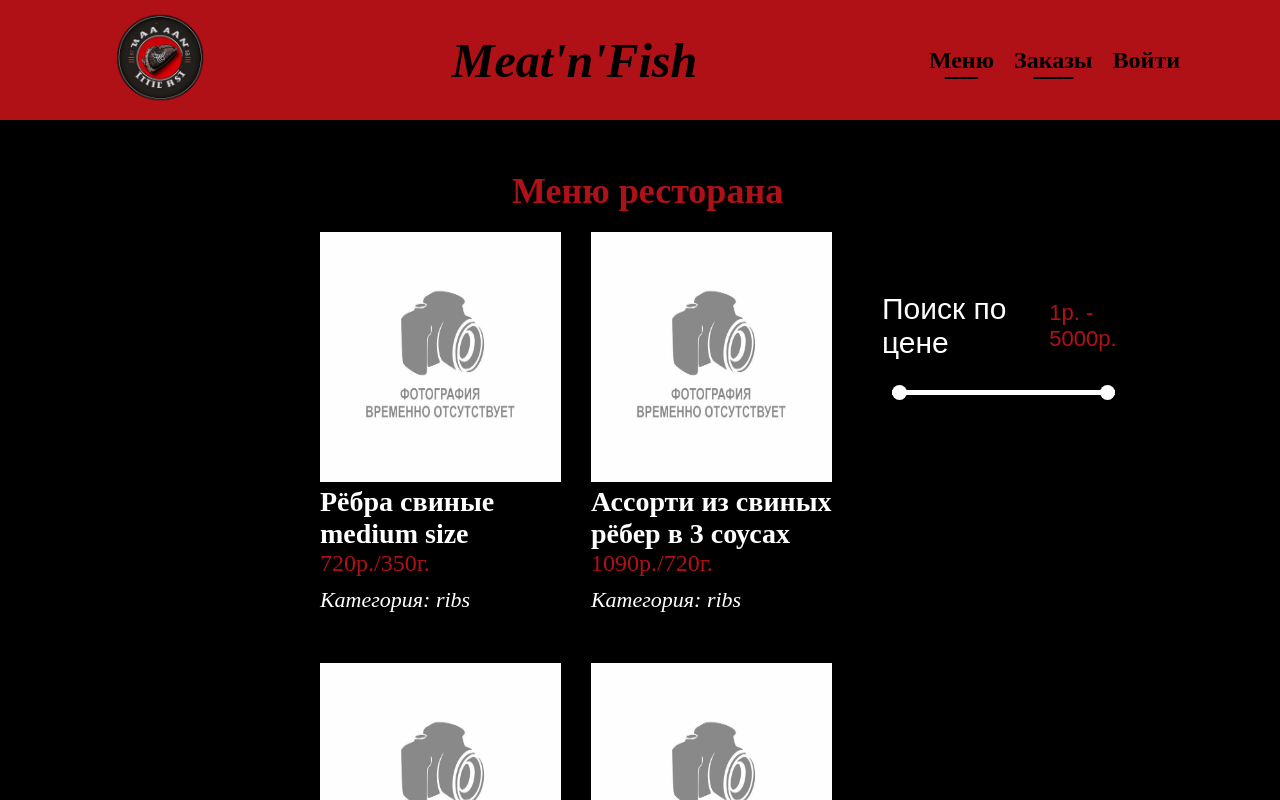
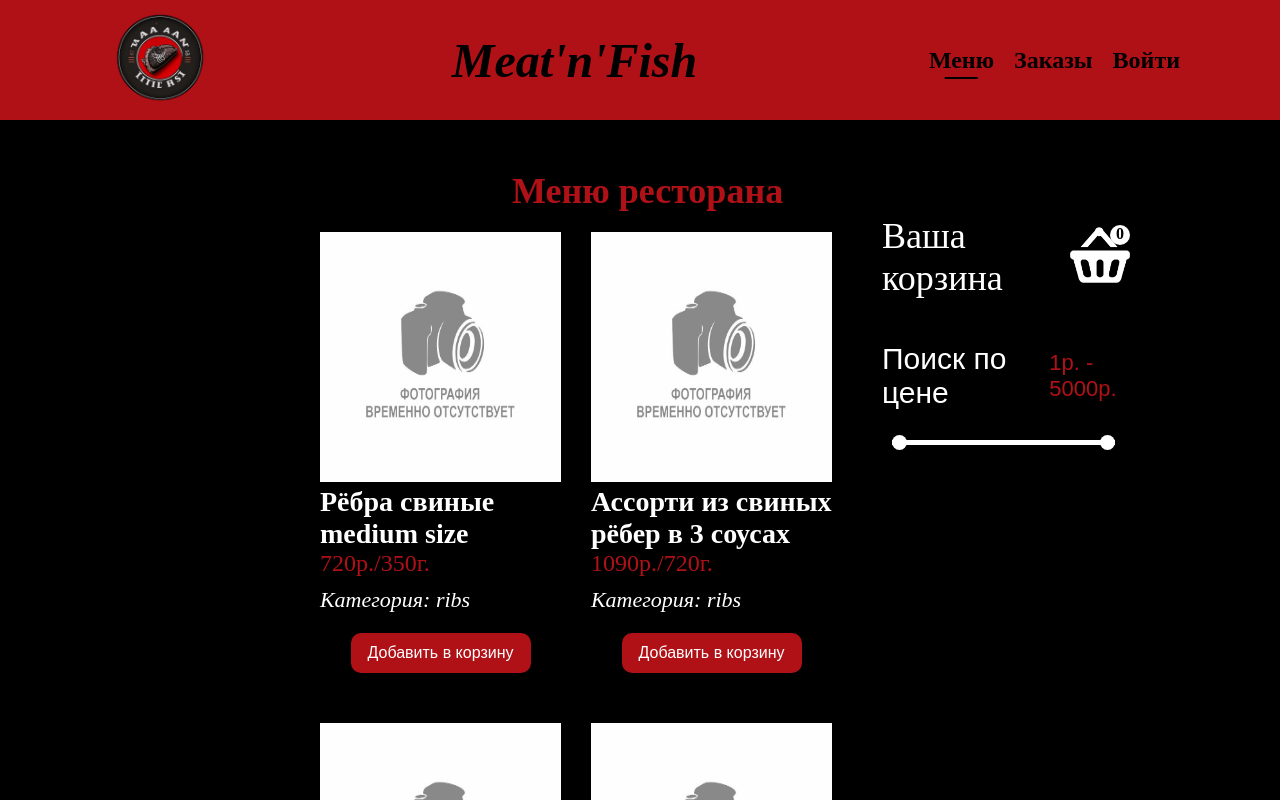
Before and after one commit to FireSpirit171/MeatFish, a Next.js app: page /dishes in a window 1280 px wide. Shown: the top 800 px of the page. Built offline with nearby package versions, Linux system fonts and the light colour scheme; no server answers.

Commit message:
Rebuilt basket and add button

```diff
--- a/src/components/DishCard.tsx
+++ b/src/components/DishCard.tsx
@@ -21,9 +21,9 @@
                 </span>
                 <p className="dish-card__type">Категория: {dish.type}</p>
             </div>
-            {/* <div className="dish-card__button-container">
+            <div className="dish-card__button-container">
                 <button className="dish-card__button-container__button" disabled>Добавить в корзину</button>
-            </div> */}
+            </div>
         </div>
     );
 };
--- a/src/components/Header.tsx
+++ b/src/components/Header.tsx
@@ -42,7 +42,7 @@
                 <Link href="/dishes" className={`header__nav-item ${router.pathname === "/dishes" ? "active" : ""}`}>
                     Меню
                 </Link>
-                <Link href="/dinners" className={`header__nav-item ${router.pathname === "/dishes" ? "active" : ""}`}>
+                <Link href="/dinners" className={`header__nav-item ${router.pathname === "/dinners" ? "active" : ""}`}>
                     Заказы
                 </Link>
                 {isLoggedIn ? (
--- a/src/pages/dishes.tsx
+++ b/src/pages/dishes.tsx
@@ -80,13 +80,13 @@
                   ))}
               </div>
               <div className="main-page__basket-column">
-                  {/* <span className="main-page__basket-column__basket">
+                  <span className="main-page__basket-column__basket">
                       <p className="main-page__basket-column__basket__title">Ваша корзина</p>
                       <div className="main-page__basket-column__basket__img-container">
                           <img src="/basket.png" className="main-page__basket-column__basket__img" />
                           <span className="main-page__basket-column__basket__dish-in-draft">{dishesInBucket}</span>
                       </div>
-                  </span> */}
+                  </span>
 
                   <div className="rangeslider">
                       <div className="main-page__basket-column__price-container">
```
